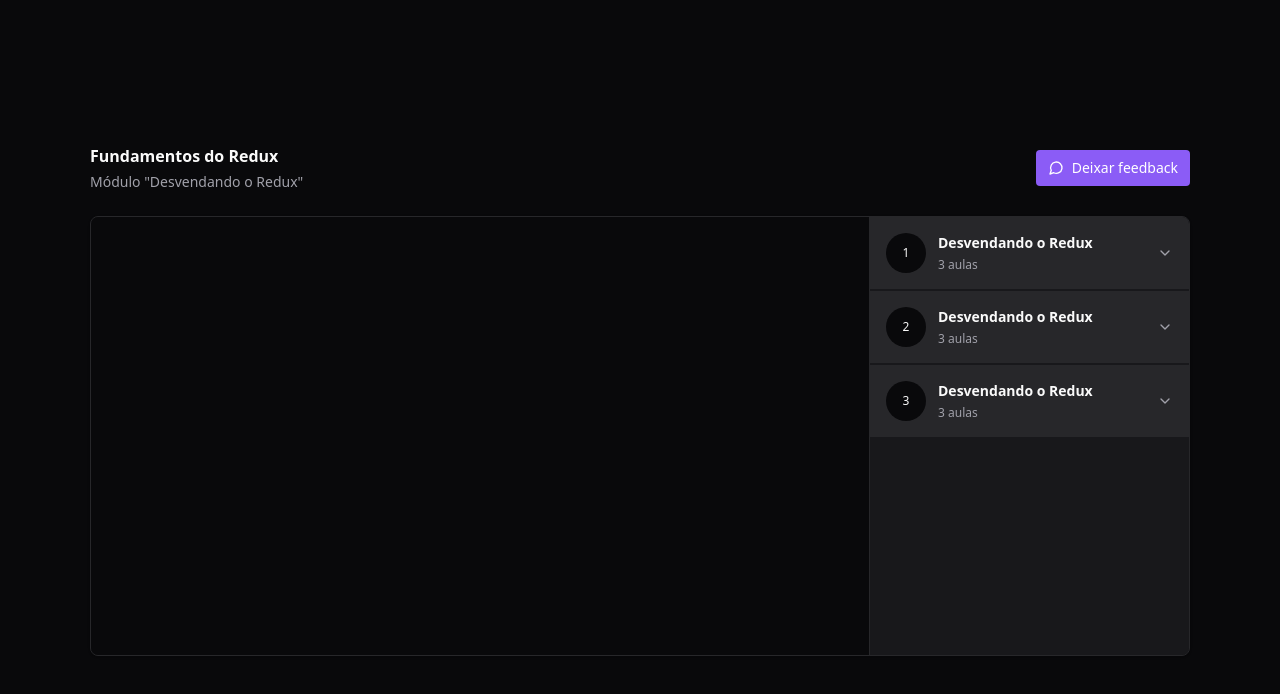
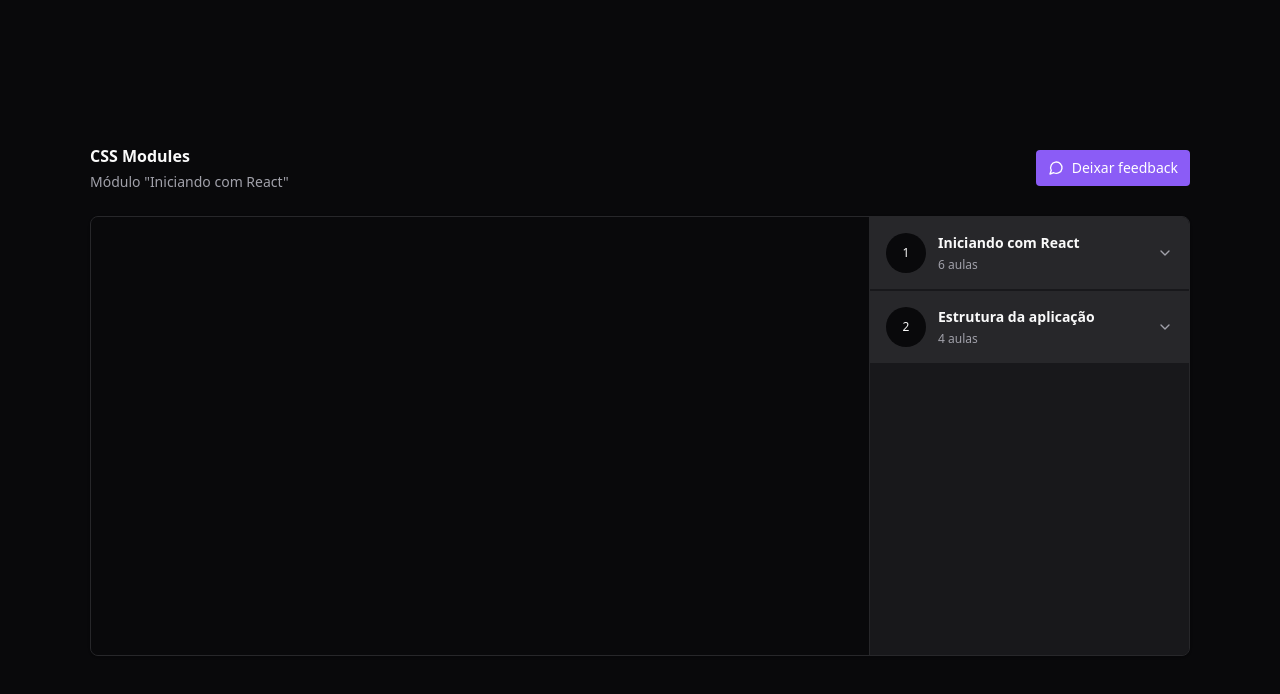
Before and after one commit to GustavoScopinho/player-redux, a React (Vite) app: page / in a window 1280 px wide. Shown: the top 694 px of the page. Built offline with nearby package versions, Linux system fonts and the light colour scheme.

Commit message:
Adicionado playerSlice, utilizando dados dinâmicos no player via redux

```diff
--- a/src/App.tsx
+++ b/src/App.tsx
@@ -1,5 +1,5 @@
 import { Provider } from "react-redux/es/exports"
-import { Player } from "./components/Player"
+import { Player } from "././pages/Player"
 import { store } from "./store"
 import './styles/global.css'
 
--- a/src/components/Header.tsx
+++ b/src/components/Header.tsx
@@ -1,9 +1,20 @@
+import { useAppSelector } from "../store"
+
 export function Header() {
+  const {currentLesson, currentModule} = useAppSelector(state => {
+    const { currentModuleIndex, currentLessonIndex } = state.player
+
+    const currentModule = state.player.course.modules[currentModuleIndex]
+    const currentLesson = currentModule.lessons[currentLessonIndex]
+
+    return {currentLesson, currentModule}
+  })
+
   return (
     <>
         <div className="flex flex-col gap-1">
-            <h1 className="text-2x1 font-bold">Fundamentos do Redux</h1>
-            <span className="text-sm text-zinc-400">Módulo "Desvendando o Redux"</span>
+            <h1 className="text-2x1 font-bold">{currentLesson.title}</h1>
+            <span className="text-sm text-zinc-400">Módulo "{currentModule.title}"</span>
         </div>
     </>
   )
--- a/src/components/Lesson.tsx
+++ b/src/components/Lesson.tsx
@@ -1,14 +1,19 @@
 import { Video } from "lucide-react";
+import { useDispatch } from "react-redux";
+import { play } from "../store/slices/playerSlice";
 
 interface LessonProps {
   title : string;
   duration: string;
+  onPlay: () => void;
 }
 
-export function Lesson({title, duration}: LessonProps) {
+export function Lesson({title, duration, onPlay}: LessonProps) {
+
+
   return (
     <>
-        <button className="flex items-center gap-3 text-sm text-zinc-400">
+        <button onClick={onPlay} className="flex items-center gap-3 text-sm text-zinc-400">
           <Video className="w-4 h-4 text-zinc-500" />
           <span>{title}</span>
           <span className="ml-auto font-mono text-xs text-zinc-500">{duration}</span>
--- a/src/components/Module.tsx
+++ b/src/components/Module.tsx
@@ -2,6 +2,9 @@
 
 import { ChevronDown } from "lucide-react";
 import { Lesson } from "./Lesson";
+import { useAppSelector } from '../store';
+import { useDispatch } from 'react-redux';
+import { play } from '../store/slices/playerSlice';
 
 interface ModuleProps {
   moduleIndex: number
@@ -10,6 +13,11 @@
 }
 
 export function Module({moduleIndex, title, amountOfLessons}: ModuleProps) {
+  const dispatch = useDispatch()
+
+  const lessons = useAppSelector(state => state.player.course.modules[moduleIndex].lessons)
+
+
   return (
     <>
         <Collapsible.Root className='group'>
@@ -27,9 +35,16 @@
 
             <Collapsible.Content>
               <nav className="relative flex flex-col gap-4 p-6">
-                <Lesson title='Fundamentos do Redux' duration='09:13' />
-                <Lesson title='Fundamentos do Redux' duration='09:13' />
-                <Lesson title='Fundamentos do Redux' duration='09:13' />
+               {lessons.map((lesson, lessonIndex) => {
+                return (
+                  <Lesson key={lesson.id}
+                  title={lesson.title}
+                  duration={lesson.duration}
+                  onPlay={() => dispatch(play([moduleIndex, lessonIndex]))}
+                  />
+                )
+               })}
+
               </nav>
             </Collapsible.Content>
 
--- a/src/components/Video.tsx
+++ b/src/components/Video.tsx
@@ -1,6 +1,15 @@
 import ReactPlayer from 'react-player'
+import { useAppSelector } from '../store'
 
 export function Video() {
+
+  const lesson = useAppSelector(state => {
+    const { currentModuleIndex, currentLessonIndex } = state.player
+
+    const currentLesson = state.player.course.modules[currentModuleIndex].lessons[currentLessonIndex]
+    return currentLesson
+  })
+
   return (
     <>
      <div className="w-full bg-zinc-950 aspect-video">
@@ -8,7 +17,7 @@
               width="100%"
               height="100%"
               controls
-              url="https://youtube.com/watch?v=Jai8w6K_GnY"
+              url={`https://youtube.com/watch?v=${lesson.id}`}
               />
       </div>
     </>
--- a/src/components/Player.tsx
+++ b/src/pages/Player.tsx
@@ -1,9 +1,13 @@
 import { MessageCircle} from "lucide-react"
-import { Header } from "./Header"
-import { Video } from "./Video"
-import { Module } from "./Module"
+import { Header } from "./../components/Header"
+import { Video } from "./../components/Video"
+import { Module } from "./../components/Module"
+import { useAppSelector } from "../store"
 
 export function Player() {
+  const modules = useAppSelector(state => state.player.course.modules)
+  console.log(modules)
+
   return (
     <>
       <div className="h-screen bg-zinc-950 text-zinc-50 flex justify-center items-center">
@@ -20,10 +24,17 @@
            <Video/>
           </div>
 
+
           <aside className="w-80 absolute top-0 bottom-0 right-0 divide-y-2 divide-zinc-900 border-l border-zinc-800 bg-zinc-900 overflow-y-scroll scrollbar scrollbar-thin scrollbar-track-zinc-950 scrollbar-thumb-zinc-800">
-            <Module moduleIndex={0} title="Desvendando o Redux" amountOfLessons={3}  />
-            <Module moduleIndex={1} title="Desvendando o Redux" amountOfLessons={3}  />
-            <Module moduleIndex={2} title="Desvendando o Redux" amountOfLessons={3}  />
+
+            { modules.map((module, index) => {
+          return (
+            <Module moduleIndex={index}
+            key={module.id}
+            title={module.title}
+            amountOfLessons={module.lessons?.length}  />
+          )
+        })}
 
           </aside>
         </main>
--- a/src/store/index.ts
+++ b/src/store/index.ts
@@ -1,9 +1,12 @@
 import { configureStore  } from "@reduxjs/toolkit";
 import { useSelector, TypedUseSelectorHook } from "react-redux";
+import { player } from "./slices/playerSlice";
 
 export const store = configureStore({
-  reducer: {}
+  reducer: {
+    player,
+  }
 })
 
 export type RootState = ReturnType<typeof store.getState>
-export const useAppSeelctor: TypedUseSelectorHook<RootState> = useSelector
+export const useAppSelector: TypedUseSelectorHook<RootState> = useSelector
--- /dev/null
+++ b/src/store/slices/playerSlice.ts
@@ -0,0 +1,45 @@
+import { createSlice } from "@reduxjs/toolkit";
+
+const playerSlice = createSlice({
+  name: 'player',
+  initialState: {
+    course: {
+      modules: [
+        {
+          id: '1',
+          title: 'Iniciando com React',
+          lessons: [
+            { id: 'Jai8w6K_GnY', title: 'CSS Modules', duration: '13:45' },
+            { id: 'w-DW4DhDfcw', title: 'Estilização do Post', duration: '10:05' },
+            { id: 'D83-55LUdKE', title: 'Componente: Header', duration: '06:33' },
+            { id: 'W_ATsETujaY', title: 'Componente: Sidebar', duration: '09:12' },
+            { id: 'Pj8dPeameYo', title: 'CSS Global', duration: '03:23' },
+            { id: '8KBq2vhwbac', title: 'Form de comentários', duration: '11:34' },
+          ],
+        },
+        {
+          id: '2',
+          title: 'Estrutura da aplicação',
+          lessons: [
+            { id: 'gE48FQXRZ_o', title: 'Componente: Comment', duration: '13:45' },
+            { id: 'Ng_Vk4tBl0g', title: 'Responsividade', duration: '10:05' },
+            { id: 'h5JA3wfuW1k', title: 'Interações no JSX', duration: '06:33' },
+            { id: '1G0vSTqWELg', title: 'Utilizando estado', duration: '09:12' },
+          ],
+        },
+      ]
+    },
+    currentModuleIndex: 0,
+    currentLessonIndex: 0,
+  },
+
+  reducers: {
+    play: (state, action) => {
+      state.currentModuleIndex = action.payload[0]
+      state.currentLessonIndex = action.payload[1]
+    }
+  },
+})
+
+export const player = playerSlice.reducer
+export const { play } = playerSlice.actions
```
